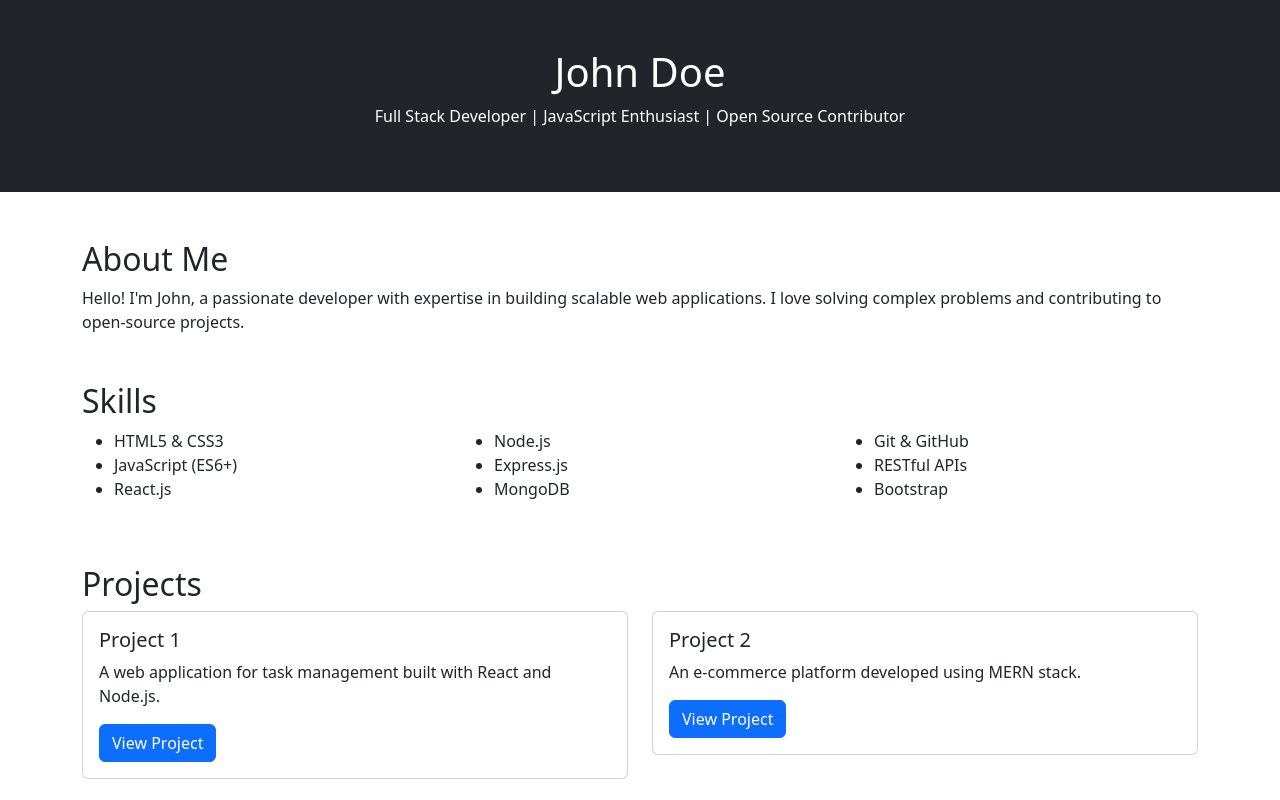
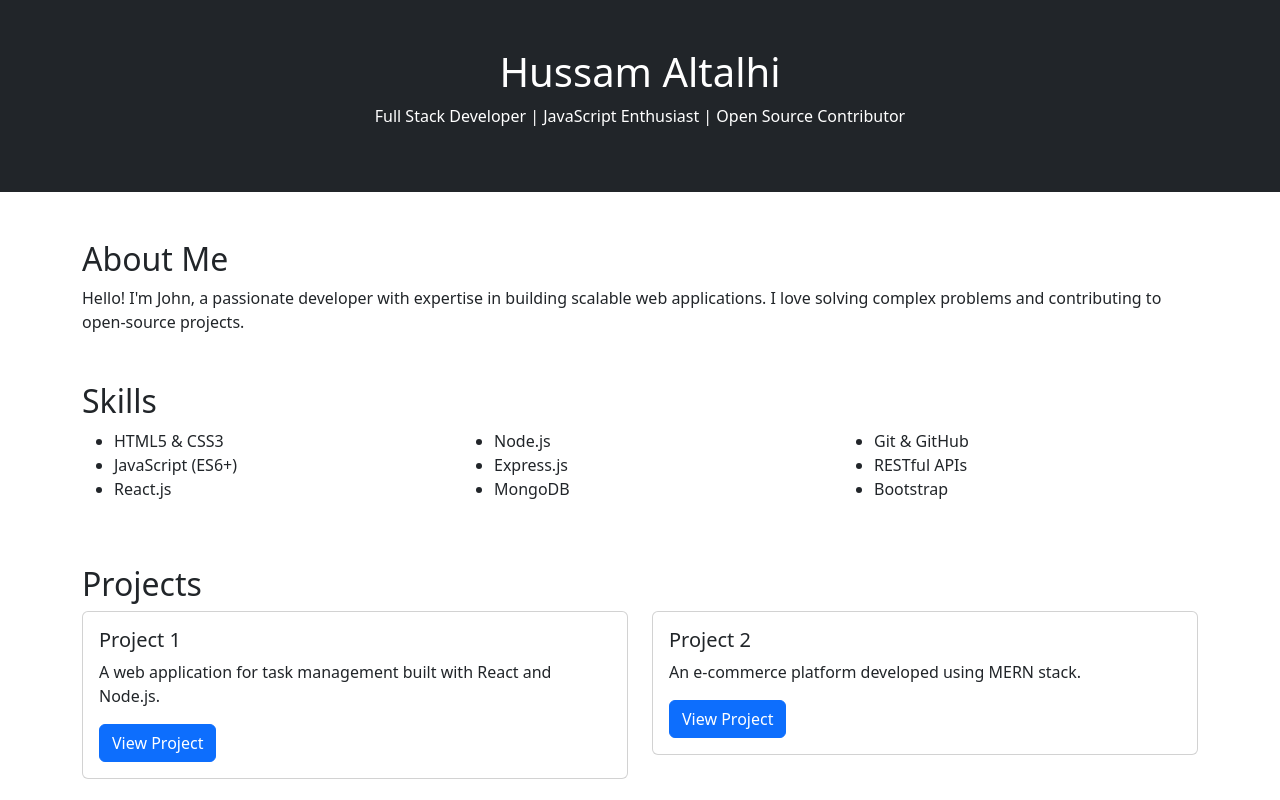
Before and after one commit to HussamAltalhi/first, a plain HTML site: page FirstP/index.html in a window 1280 px wide. Shown: the top 800 px of the page. Drawn offline with nearby package versions, Linux system fonts and the light colour scheme.

Commit message:
Add my name

```diff
--- a/FirstP/index.html
+++ b/FirstP/index.html
@@ -9,7 +9,7 @@
 </head>
 <body>
     <header class="bg-dark text-white text-center py-5">
-        <h1>John Doe</h1>
+        <h1>Hussam Altalhi</h1>
         <p>Full Stack Developer | JavaScript Enthusiast | Open Source Contributor</p>
     </header>
 
```
